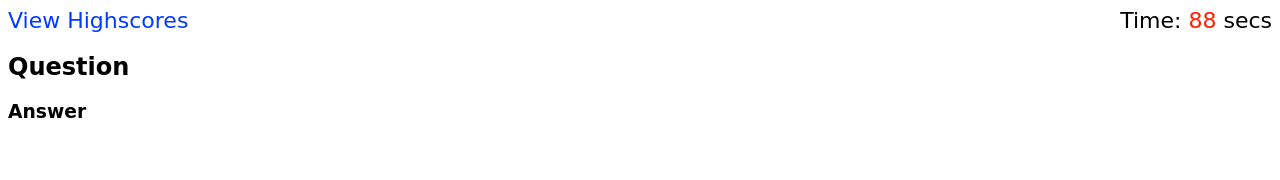
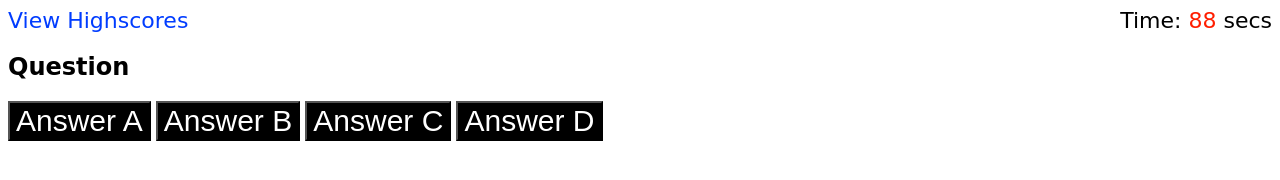
Before and after one commit to Ofelia1870/code-quiz, a plain HTML site: page index.html in a window 1280 px wide. Both pictures are taken after a click on the button "Start Quiz". Drawn offline with Linux system fonts and the light colour scheme.

Commit message:
added answer buttons

```diff
--- a/index.html
+++ b/index.html
@@ -25,7 +25,10 @@
 
         <div class="hide" id="quiz-section">
             <h2 id="questions">Question</h2>
-            <h3 id="answer-options">Answer</h3>
+            <button class="options">Answer A</button>
+            <button class="options">Answer B</button>
+            <button class="options">Answer C</button>
+            <button class="options">Answer D</button>
         </div>
 
         <script src="./script.js"></script>
```
